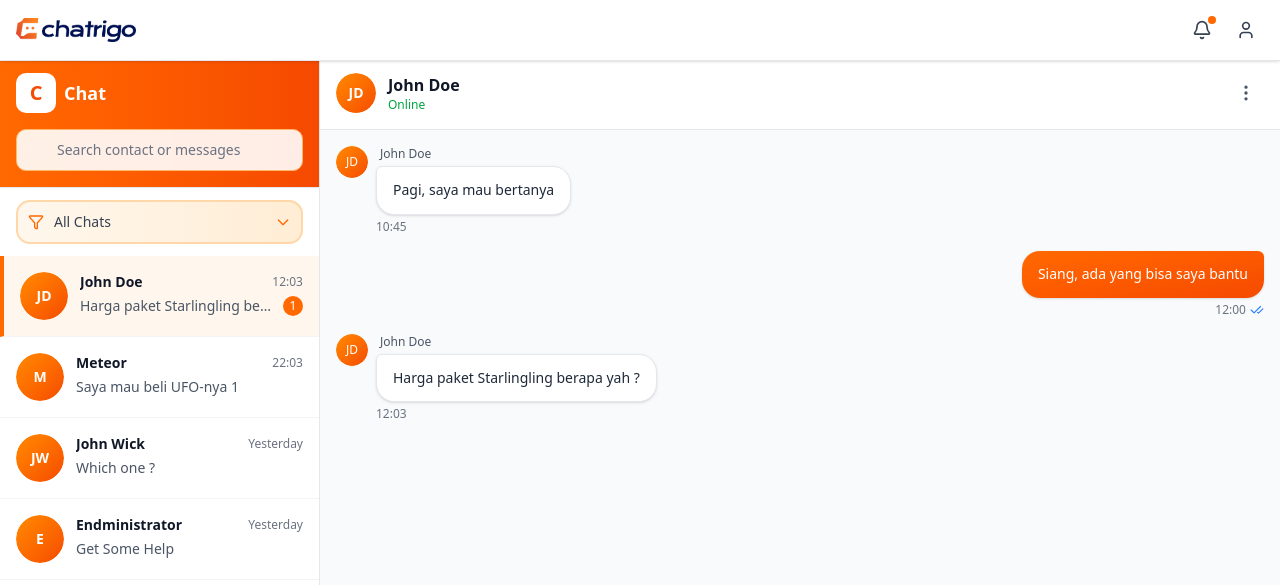
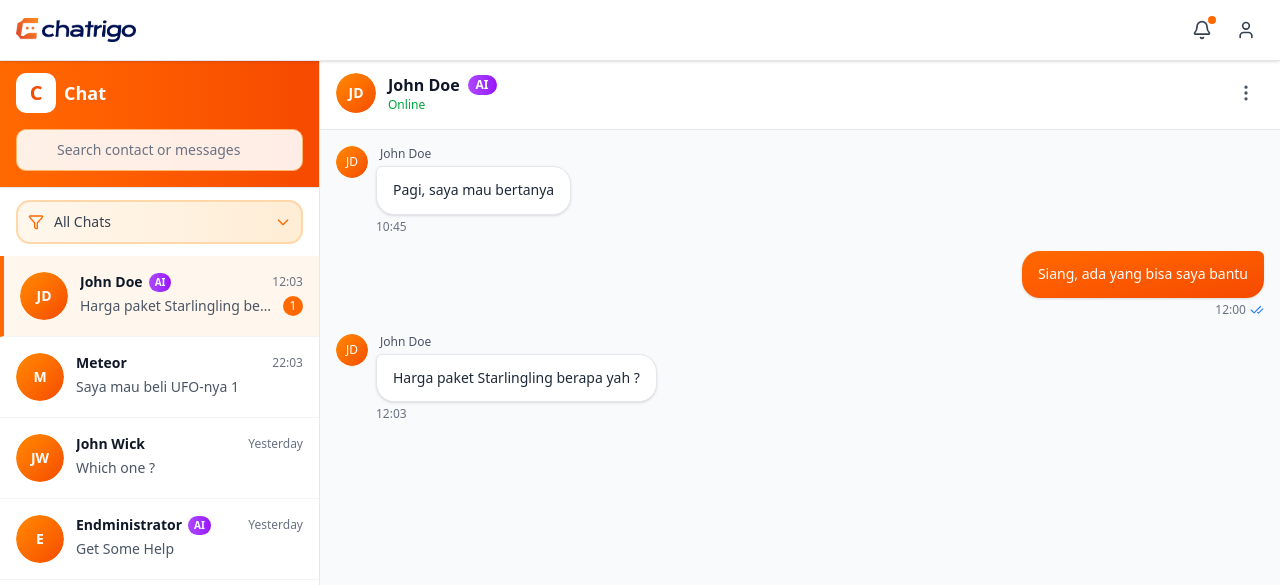
Before and after one commit to KnoWingFly/miniclonechatrigo, a Next.js app: page /chat in a window 1280 px wide. Shown: the top 585 px of the page. Built offline with nearby package versions, Linux system fonts and the light colour scheme.

Commit message:
feat: Add AI badge indicator to contact list & header

```diff
--- a/app/chat/page.tsx
+++ b/app/chat/page.tsx
@@ -27,7 +27,9 @@ interface Contact {
   timestamp: string;
   unreadCount?: number;
   isOnline?: boolean;
+  isAI?: boolean;
 }
+
 interface Message {
   id: string;
   senderId: string;
@@ -48,6 +50,7 @@ const dummyContacts: Contact[] = [
     timestamp: "12:03",
     unreadCount: 1,
     isOnline: true,
+    isAI: true,
   },
   {
     id: "2",
@@ -56,6 +59,7 @@ const dummyContacts: Contact[] = [
     lastMessage: "Saya mau beli UFO-nya 1",
     timestamp: "22:03",
     isOnline: true,
+    isAI: false,
   },
   {
     id: "3",
@@ -64,6 +68,7 @@ const dummyContacts: Contact[] = [
     lastMessage: "I need a new pencil",
     timestamp: "Yesterday",
     isOnline: false,
+    isAI: false,
   },
   {
     id: "4",
@@ -72,6 +77,7 @@ const dummyContacts: Contact[] = [
     lastMessage: "Factory... Must... Grow... Up",
     timestamp: "Yesterday",
     isOnline: false,
+    isAI: true,
   },
 ];
 
@@ -345,9 +351,16 @@ export default function ChatPage() {
               </Avatar>
               <div className="flex-1 min-w-0">
                 <div className="flex items-center justify-between mb-1">
+                  <div className="flex items-center gap-1.5 flex-1 min-w-0">
                     <h3 className="font-semibold text-gray-900 text-sm truncate">
                       {contact.name}
                     </h3>
+                    {contact.isAI && (
+                      <span className="px-1.5 py-0.5 bg-gradient-to-r from-purple-500 to-purple-600 text-white text-[10px] font-semibold rounded-full flex-shrink-0">
+                        AI
+                      </span>
+                    )}
+                  </div>
                   <span className="text-xs text-gray-500 flex-shrink-0 ml-2">
                     {contact.timestamp}
                   </span>
@@ -402,9 +415,16 @@ export default function ChatPage() {
                 </AvatarFallback>
               </Avatar>
               <div>
+                <div className="flex items-center gap-2">
                   <h2 className="font-semibold text-gray-900">
                     {activeContact?.name}
                   </h2>
+                  {activeContact?.isAI && (
+                    <span className="px-2 py-0.5 bg-gradient-to-r from-purple-500 to-purple-600 text-white text-xs font-semibold rounded-full">
+                      AI
+                    </span>
+                  )}
+                </div>
                 <p
                   className={`text-xs ${activeContact?.isOnline ? "text-green-600" : "text-gray-400"}`}
                 >
```
Lines whose indentation alone changed are shown as unchanged.
